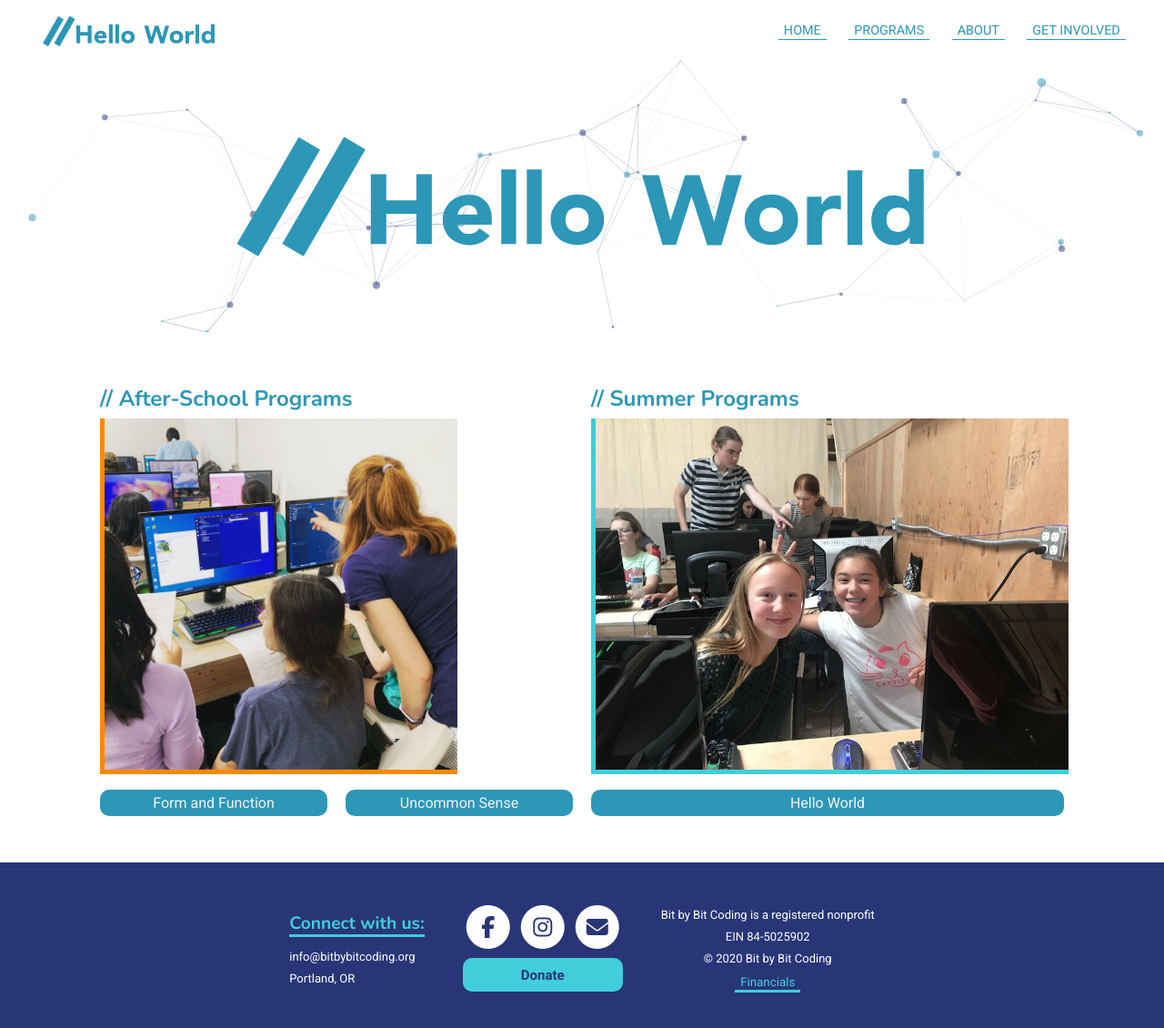
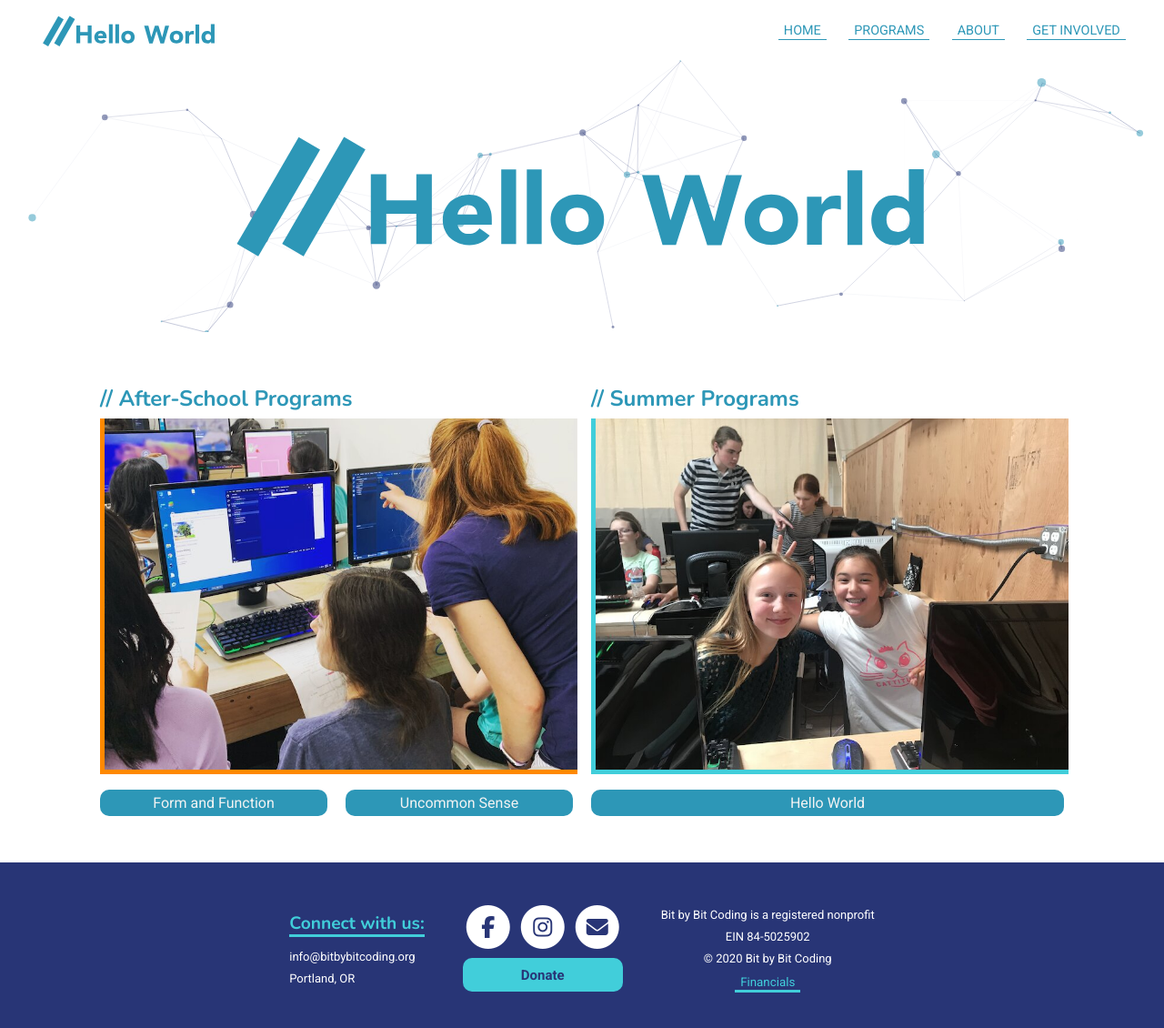
Before and after one commit to bit-by-bit-coding/bxb-website, a Jekyll site: the page built from programs.html, in a window 1280 px wide and 1135 px high. Shown: the top 1130 px of the window at 91% size. Built offline with Jekyll 4.4.1, drawn with Linux system fonts in a browser that asks for light colours; nearby versions of some CDN libraries.

Commit message:
add missed class

```diff
--- a/programs.html
+++ b/programs.html
@@ -12,7 +12,7 @@ style: programs.css
     <!-- after school: h2,img,buttons -->
     <div class="details-item" id="">
         <h2> After-School Programs</h2>
-        <img src="imgs/Devin.jpg" id="after-school-program-box" class="boxes"></img>
+        <img src="imgs/Devin.jpg" id="after-school-program-box" class="boxes cover"></img>
         <div class="flex-wrap">
             <a href="formfunction.html">
                 <button class="buttons">Form and Function</button>
```
